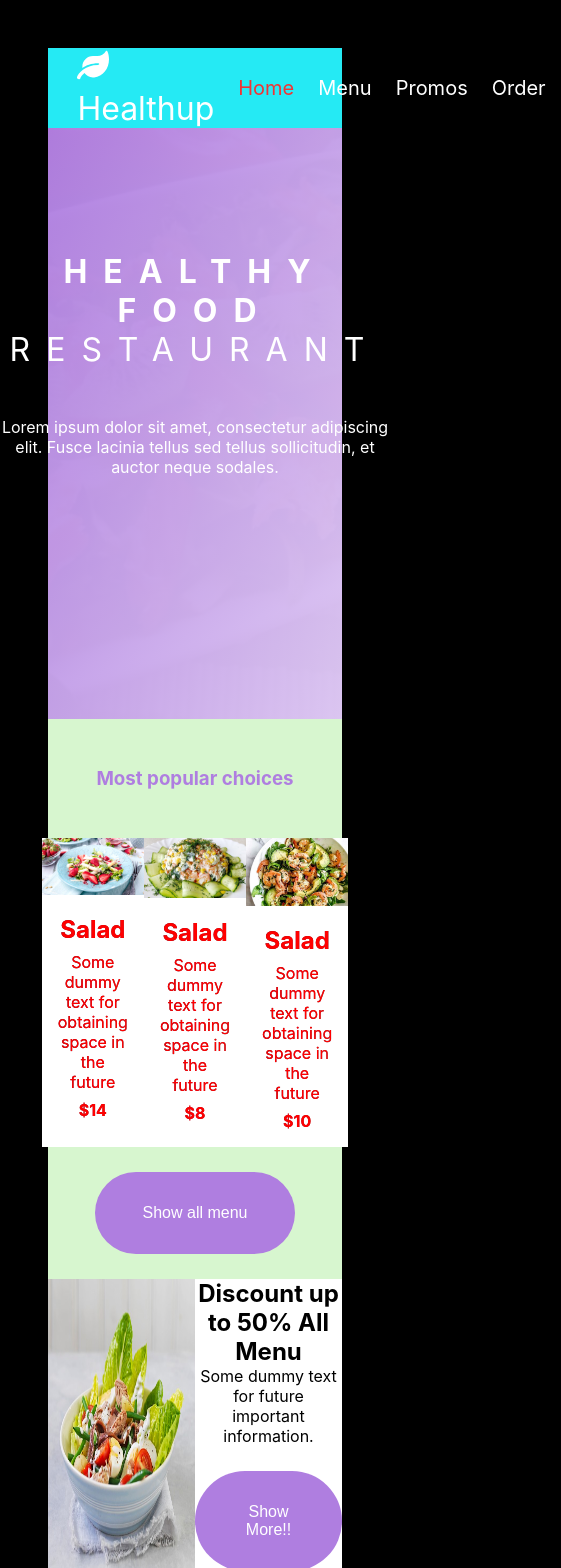
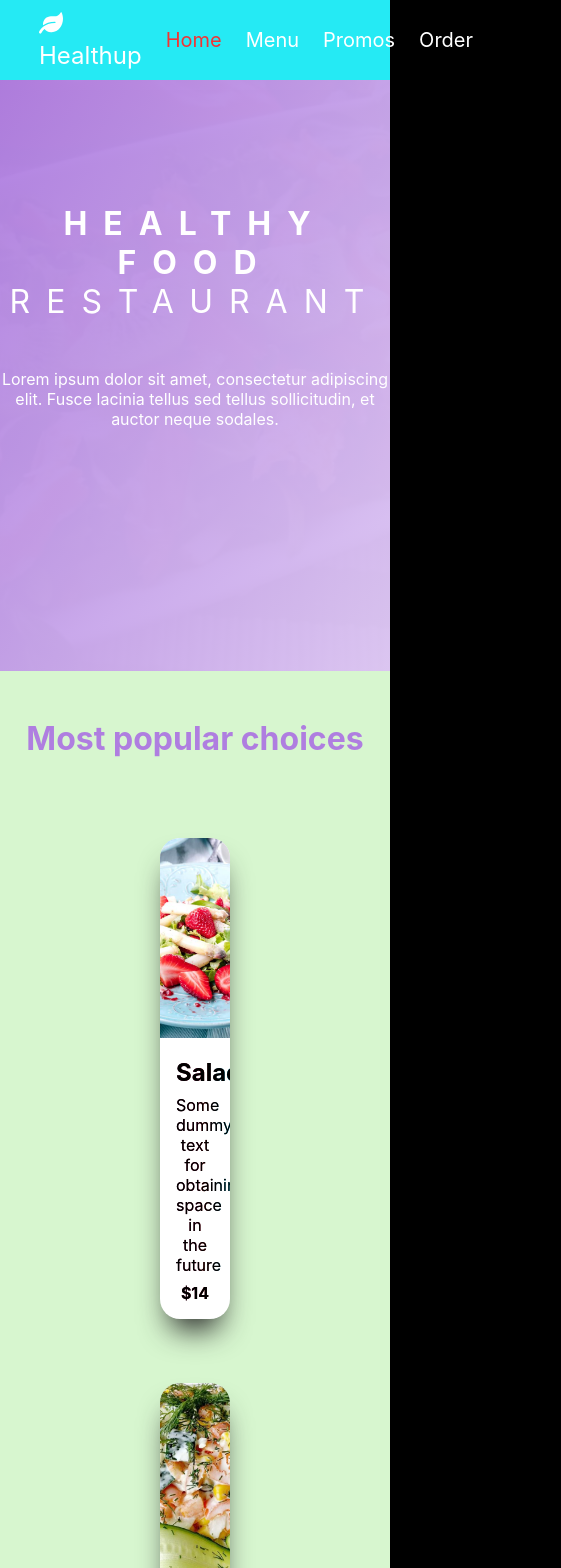
Before and after one commit to Lurr2/Healthy-restaurant, a React (Create React App) app: page / in a window 390 px wide. Shown: the top 1568 px of the page, 561 px wide, since content can reach past the window. Built offline with nearby package versions, Linux system fonts and the light colour scheme.

Commit message:
making media query

```diff
--- a/src/components/About/About.module.scss
+++ b/src/components/About/About.module.scss
@@ -3,7 +3,7 @@
 background-color: $color-secondary-dark;
 display: flex;
 color: $color-primary;
-padding: 20px;
+padding: 2rem;
 
     .left , .right{
         flex: 1;
@@ -18,6 +18,15 @@ padding: 20px;
         text-align: center;
         margin: auto 0;
     }
+    @media only screen and (max-width: 600px) {
+        .left {
+            font-size: .8rem;
+            padding: 1rem;
+        }
+        .right {
+            font-size: .8rem;
+        }
+      }
     h4 {
         padding: 10px 0;
     }
--- a/src/components/FreeDelivery/FreeDelivery.module.scss
+++ b/src/components/FreeDelivery/FreeDelivery.module.scss
@@ -31,5 +31,16 @@
         font-weight: 400;
         font-size: 1.4rem;
     }
+    @media only screen and (max-width: 600px) {
+        .deliveryTextBox {
+            width: 25rem;
+        }
+        .title {
+            font-size: 2rem;
+        }
+        .text {
+            font-size: 1.2rem;
+        }
+      }
 
 }
--- a/src/components/Layout/PopularMenu.module.scss
+++ b/src/components/Layout/PopularMenu.module.scss
@@ -9,9 +9,15 @@
         color: $color-secondary-dark;
         margin-bottom: 3rem;
         text-align: center;
+        font-size: 2rem;
     }
     .cardContainer {
         display: flex;
         justify-content: center;
     }
+    @media only screen and (max-width: 900px) {
+        .cardContainer {
+          flex-direction: column;
+        }
+      }
 }
--- a/src/components/Navigation/NavigationBar.module.scss
+++ b/src/components/Navigation/NavigationBar.module.scss
@@ -10,7 +10,7 @@
   }
 
   .logo {
-    font-size: 2rem;
+    font-size: 1.5rem;
     color: white;
   }
 
--- a/src/components/Order/Order.module.scss
+++ b/src/components/Order/Order.module.scss
@@ -16,3 +16,8 @@
     display: flex;
     justify-content: center;
 }
+@media only screen and (max-width: 600px) {
+    .OrdercardContainer {
+        flex-direction: column;
+    }
+  }
--- a/src/components/Pages/Menu/Menu.module.scss
+++ b/src/components/Pages/Menu/Menu.module.scss
@@ -5,4 +5,5 @@
     display: flex;
     flex-wrap: wrap;
     justify-content: space-around;
+    flex-direction: column;
 }
--- a/src/components/Pages/OrderPage/OrderPage.module.scss
+++ b/src/components/Pages/OrderPage/OrderPage.module.scss
@@ -23,4 +23,17 @@
         font-size: 2rem;
 
     }
+    @media only screen and (max-width: 600px) {
+        .rightSide{
+            padding: 0;
+
+        }
+
+        .title {
+            font-size: 1rem;
+        }
+        .details {
+            font-size: 1rem;
+        }
+      }
 }
--- a/src/components/Partners/Partners.module.scss
+++ b/src/components/Partners/Partners.module.scss
@@ -7,7 +7,7 @@
     color: $color-secondary-dark;
 
     .icon{
-        padding:30px 0;
+        padding: .7rem 0;
         font-size: 3rem;
     }
 
@@ -16,11 +16,11 @@
         left: 50%;
         top: 45%;
         transform: translate(-50%, -50%);
-        width: 40rem;
+        width: 20rem;
     }
     .text {
-        font-size: 1.3rem;
-        padding:30px 30px;
+        font-size: 1rem;
+        margin: 1rem 0;
     }
     .title {
         text-transform: uppercase;
@@ -31,4 +31,9 @@
         padding-top: 2rem;
         font-size: 3rem;
     }
+    @media only screen and (max-width: 600px) {
+        .icon {
+            margin-bottom: 3rem;
+        }
+      }
 }
--- a/src/components/common/MenuCard/MenuCard.module.scss
+++ b/src/components/common/MenuCard/MenuCard.module.scss
@@ -10,8 +10,10 @@
     transition: all .5s;
     box-shadow: #252525 0px 20px 30px -10px;
 
+
     &:hover {
         transform: scale(1.1);
+        box-shadow: $color-bar 0px 20px 30px -10px;
     }
 
     img {
--- a/src/components/common/card/Card.module.scss
+++ b/src/components/common/card/Card.module.scss
@@ -1,10 +1,28 @@
 @import '../../../css/variables.module.scss';
 .container {
 background-color: $color-white;
-margin: 0 auto;
+overflow: hidden;
+    margin: 2rem;
+    border-radius: 20px;
+    text-align: center;
+    cursor: pointer;
+    transition: all .5s;
+    box-shadow: #252525 0px 20px 30px -10px;
+
+
+
+    &:hover {
+        transform: scale(1.1);
+        box-shadow: $color-bar 0px 20px 30px -10px;
+    }
+
+
+
+
 .picture {
-    max-height: 250px;
     width: 100%;
+        height: 200px;
+        object-fit: cover;
     }
 
 .text{
@@ -14,10 +32,12 @@ margin: 0 auto;
         padding: 1rem;
 
 }
-.testRed {
-    color: red;
-}
 .space {
     padding: .5rem 0 ;
 }
 }
+@media only screen and (max-width: 900px) {
+    .container {
+      margin: 2rem 10rem;
+    }
+  }
--- a/src/css/base.module.scss
+++ b/src/css/base.module.scss
@@ -7,10 +7,20 @@
 }
 html {
     font-size: 100%;
+    body {
+        box-sizing: border-box;
+        margin: 3rem;
+        background-color: rgb(0, 0, 0);
+
+
+
+    }
+    @media only screen and (max-width: 900px) {
+        body {
+            box-sizing: border-box;
+            margin: 0;
+        }
+      }
+
 
 }
-body {
-    box-sizing: border-box;
-    padding: 3rem;
-    background-color: rgb(0, 0, 0);
-}
```
